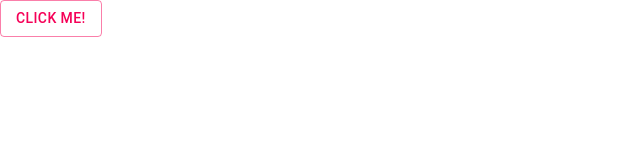
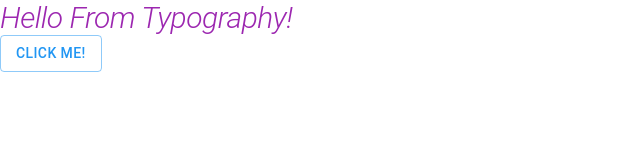
Before and after one commit to jelarson/material-ui, a React app: page / in a window 1280 px wide. Shown: the whole page, without its empty margins (0-640 px from the left). Built offline with nearby package versions, Linux system fonts and the light colour scheme.

Commit message:
material ui button and typography

```diff
--- a/src/components/home/home.js
+++ b/src/components/home/home.js
@@ -1,10 +1,23 @@
 import React from 'react'
 import { css } from '@emotion/core'
-import { Button } from '@material-ui/core'
+import { Button, Typography } from '@material-ui/core'
+import { makeStyles } from '@material-ui/core/styles'
+
+const useStyles = makeStyles({
+  homeStyle: {
+    fontStyle: 'oblique',
+    fontSize: '30px',
+  },
+})
 
 export default function Home() {
+  const classes = useStyles()
+
   return (
     <div>
+      <Typography className={classes.homeStyle} color="primary" variant="h1">
+        Hello From Typography!
+      </Typography>
       <Button color="secondary" variant="outlined">
         Click me!
       </Button>
--- /dev/null
+++ b/src/components/theme.js
@@ -0,0 +1,18 @@
+import { createMuiTheme } from '@material-ui/core/styles'
+import purple from '@material-ui/core/colors/purple'
+// import green from '@material-ui/core/colors/green'
+import { blue } from '@material-ui/core/colors'
+
+const theme = createMuiTheme({
+  palette: {
+    primary: {
+      main: purple[500],
+    },
+    secondary: {
+      // main: green[500],
+      main: blue[500],
+    },
+  },
+})
+
+export default theme
--- a/src/index.js
+++ b/src/index.js
@@ -1,13 +1,17 @@
 import React from 'react'
 import ReactDOM from 'react-dom'
 import { BrowserRouter } from 'react-router-dom'
+import { ThemeProvider } from '@material-ui/core/styles'
 import App from './components/app'
+import theme from './components/theme'
 
 function main() {
   ReactDOM.render(
-    <BrowserRouter>
-      <App />
-    </BrowserRouter>,
+    <ThemeProvider theme={theme}>
+      <BrowserRouter>
+        <App />
+      </BrowserRouter>
+    </ThemeProvider>,
     document.querySelector('.app-wrapper')
   )
 }
--- a/static/index.html
+++ b/static/index.html
@@ -9,7 +9,7 @@
       rel="stylesheet"
     />
     <link href="https://fonts.googleapis.com/css2?family=Heebo:wght@800&display=swap" rel="stylesheet">
-    <title>Make Your Own Cookbook</title>
+    <title>Material UI Practicei</title>
   </head>
 
   <body>
```
